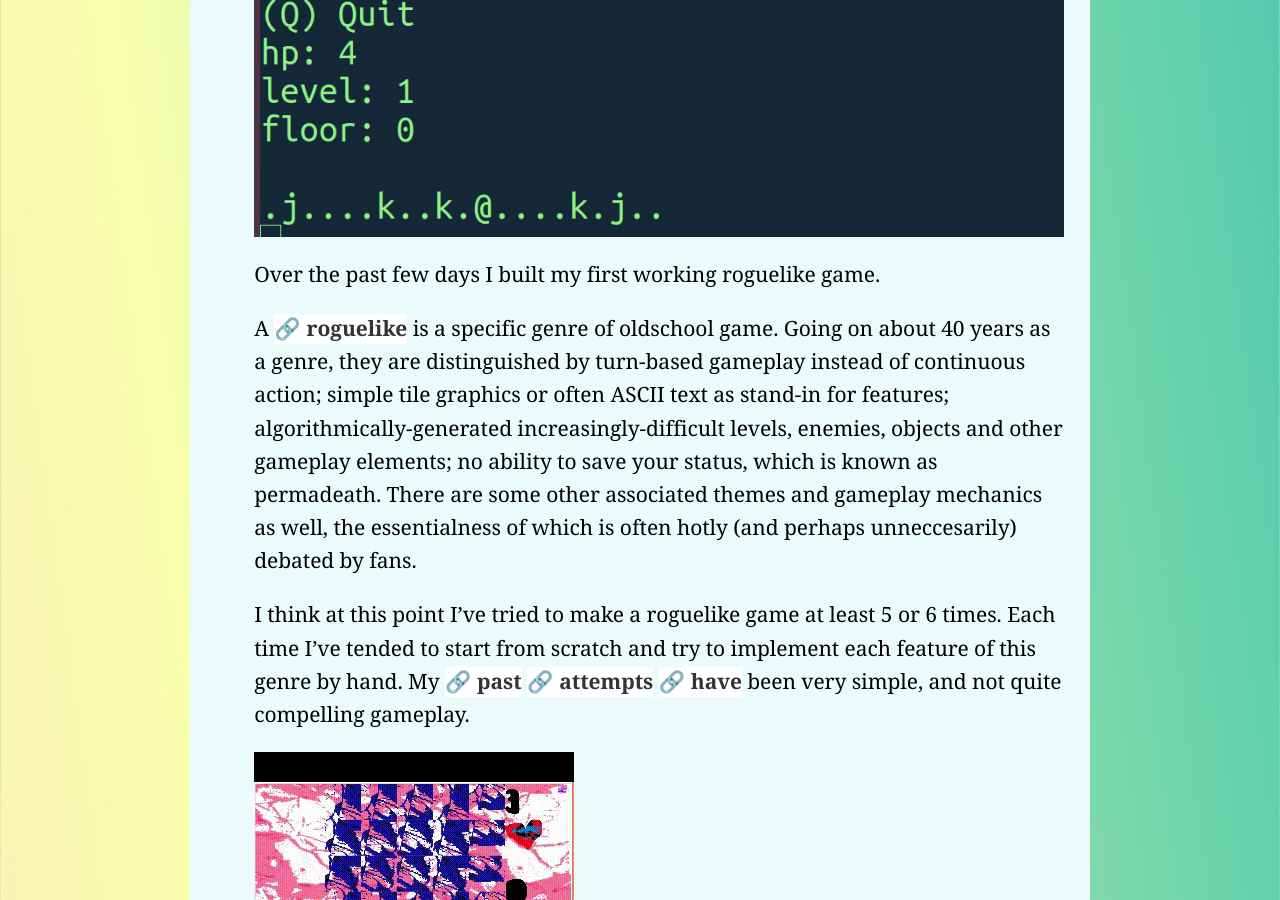
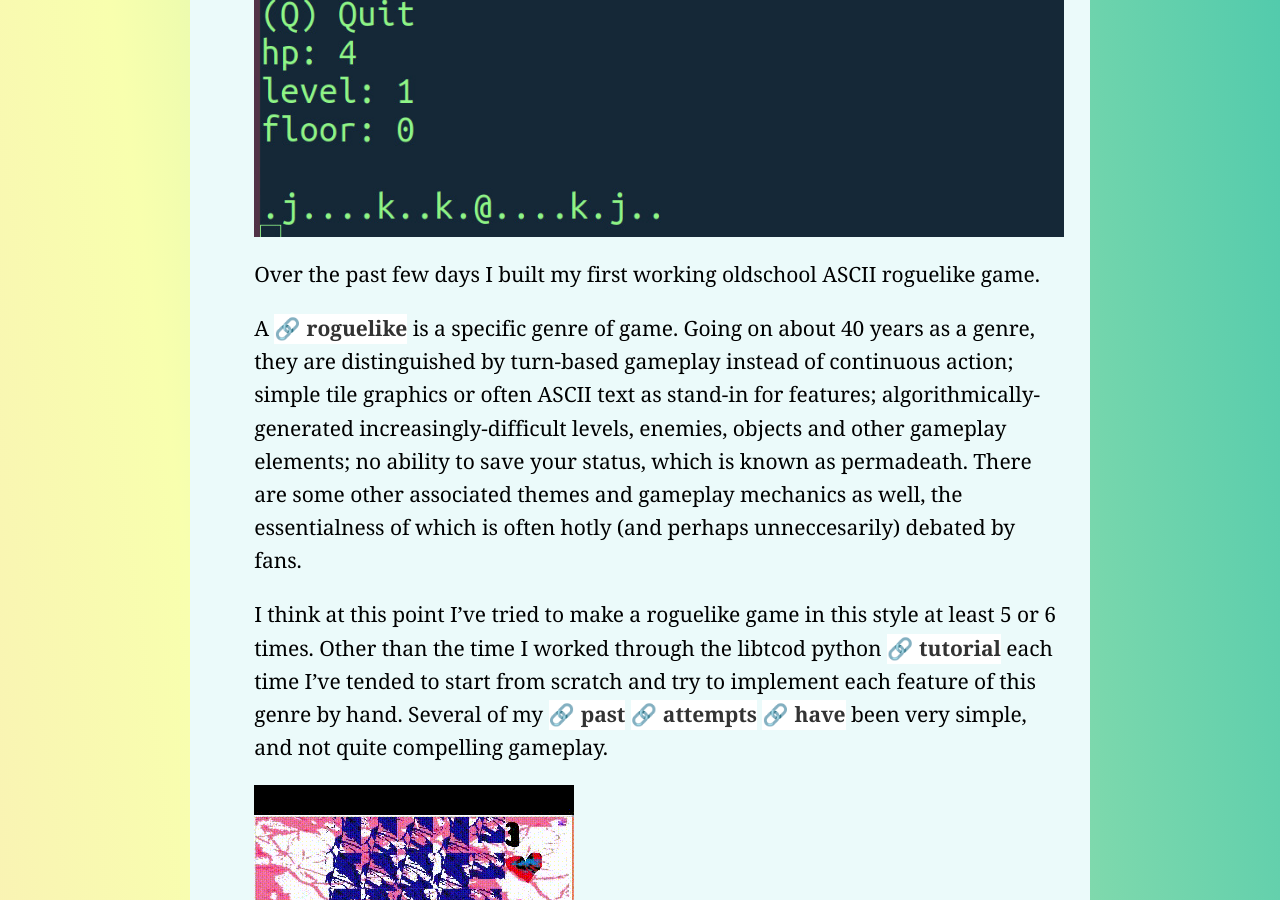
Before and after one commit to lee2sman/nosebook, a Jekyll site: the page built from _posts/2020-06-27-one-dimensional-dungeons.md, in a window 1280 px wide and 900 px high, scrolled down 803 px. Built offline with Jekyll 4.4.1, drawn with Linux system fonts in a browser that asks for light colours; some of the changed text lies outside the part shown.

Commit message:
update one-dimensional-dungeons

```diff
--- a/_posts/2020-06-27-one-dimensional-dungeons.md
+++ b/_posts/2020-06-27-one-dimensional-dungeons.md
@@ -6,16 +6,16 @@ categories: programming
 
 ![One Dim Dungeon]({{'/images/roguelike/1dimdungeon.jpg' | absolute_url }})
 
-Over the past few days I built my first working roguelike game.
+Over the past few days I built my first working oldschool ASCII roguelike game.
 
-A [roguelike](https://en.wikipedia.org/wiki/Roguelike) is a specific genre of oldschool game. Going on about 40 years as a genre, they are distinguished by turn-based gameplay instead of continuous action; simple tile graphics or often ASCII text as stand-in for features; algorithmically-generated increasingly-difficult levels, enemies, objects and other gameplay elements; no ability to save your status, which is known as permadeath. There are some other associated themes and gameplay mechanics as well, the essentialness of which is often hotly (and perhaps unneccesarily) debated by fans.
+A [roguelike](https://en.wikipedia.org/wiki/Roguelike) is a specific genre of game. Going on about 40 years as a genre, they are distinguished by turn-based gameplay instead of continuous action; simple tile graphics or often ASCII text as stand-in for features; algorithmically-generated increasingly-difficult levels, enemies, objects and other gameplay elements; no ability to save your status, which is known as permadeath. There are some other associated themes and gameplay mechanics as well, the essentialness of which is often hotly (and perhaps unneccesarily) debated by fans.
 
-I think at this point I've tried to make a roguelike game at least 5 or 6 times. Each time I've tended to start from scratch and try to implement each feature of this genre by hand. My [past](http://leetusman.com/everyday/81/) [attempts](http://leetusman.com/everyday/21/) [have](http://leetusman.com/everyday/19/) been very simple, and not quite compelling gameplay.
+I think at this point I've tried to make a roguelike game in this style at least 5 or 6 times. Other than the time I worked through the libtcod python [tutorial](http://www.roguebasin.com/index.php?title=Complete_Roguelike_Tutorial,_using_python%2Blibtcod) each time I've tended to start from scratch and try to implement each feature of this genre by hand. Several of my [past](http://leetusman.com/everyday/81/) [attempts](http://leetusman.com/everyday/21/) [have](http://leetusman.com/everyday/19/) been very simple, and not quite compelling gameplay.
 
 ![hellth]({{'/images/roguelike/hellth.gif' | absolute_url }})
 *hellth, a mini roguelike I made in p5.js*
 
-To be honest, my current game One Dim Dungeon is not the most compelling game. It certainly wouldn't be as well-loved by someone other than me. But there's some surprise and delight on my end, and a sense of triumph of creating my first working roguelike prototype, and doing it on my own from scratch, in Javascript.
+To be honest, my current game One Dim Dungeon is not the most obviously compelling game. It certainly wouldn't be as well-loved by someone other than me. But there's some surprise and delight on my end, and a sense of triumph of creating my first working roguelike prototype, and doing it on my own from scratch, in Javascript.
 
 Creating a complete roguelike without a pre-made library or game engine is a layer of difficulty not recommended! I've attended [Roguelike Celebration](https://roguelike.club/), and I'm aware that [Entity Component Systems](http://www.roguebasin.com/index.php?title=Entity_Component_System) are *de riguer*, and I'd love to have made that, but instead I built improvisationally, without a complete understanding of all of the systems and mechanics, which produced significant *anti-patterns*. This means I have an anti-robust system and all of the bugs and spaghetti code that entails. Now that I have a baseline I'm looking forward to adapting this start and turning it into such a system eventually. Or perhaps I'll start again some point in the future!
 
```
